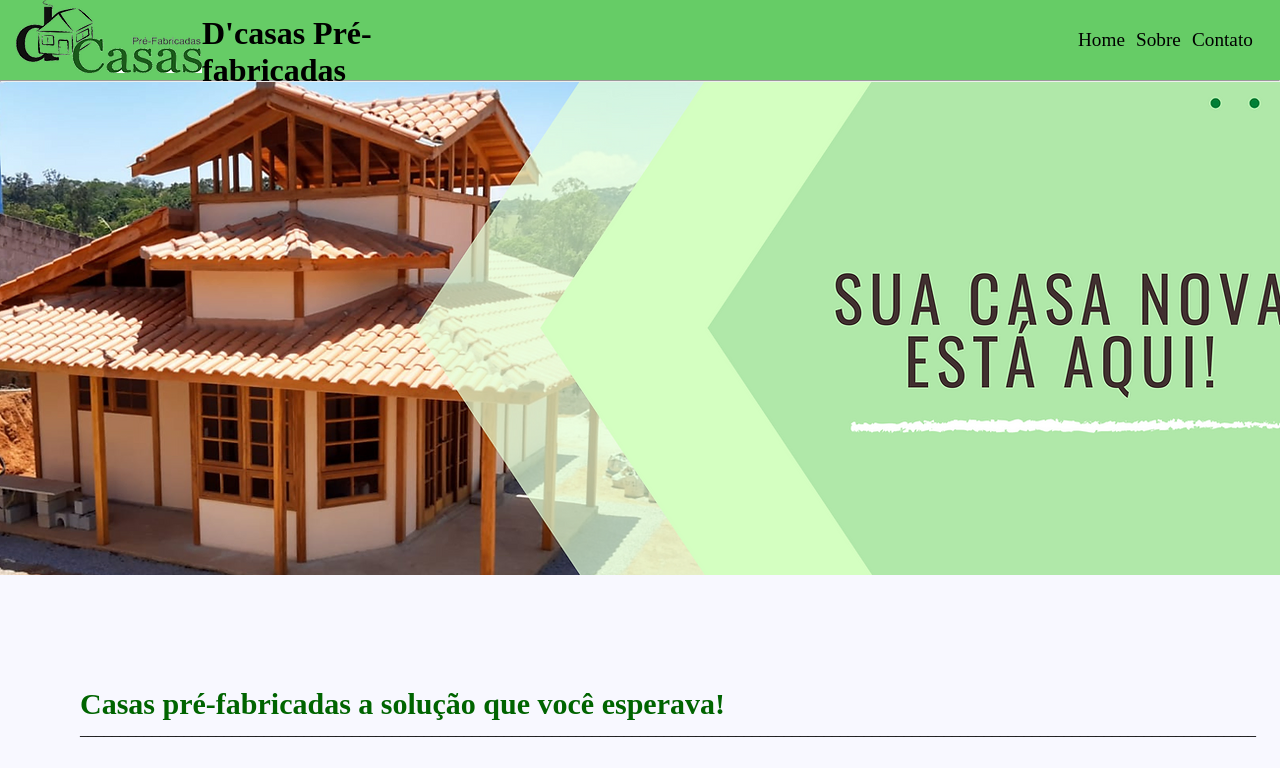
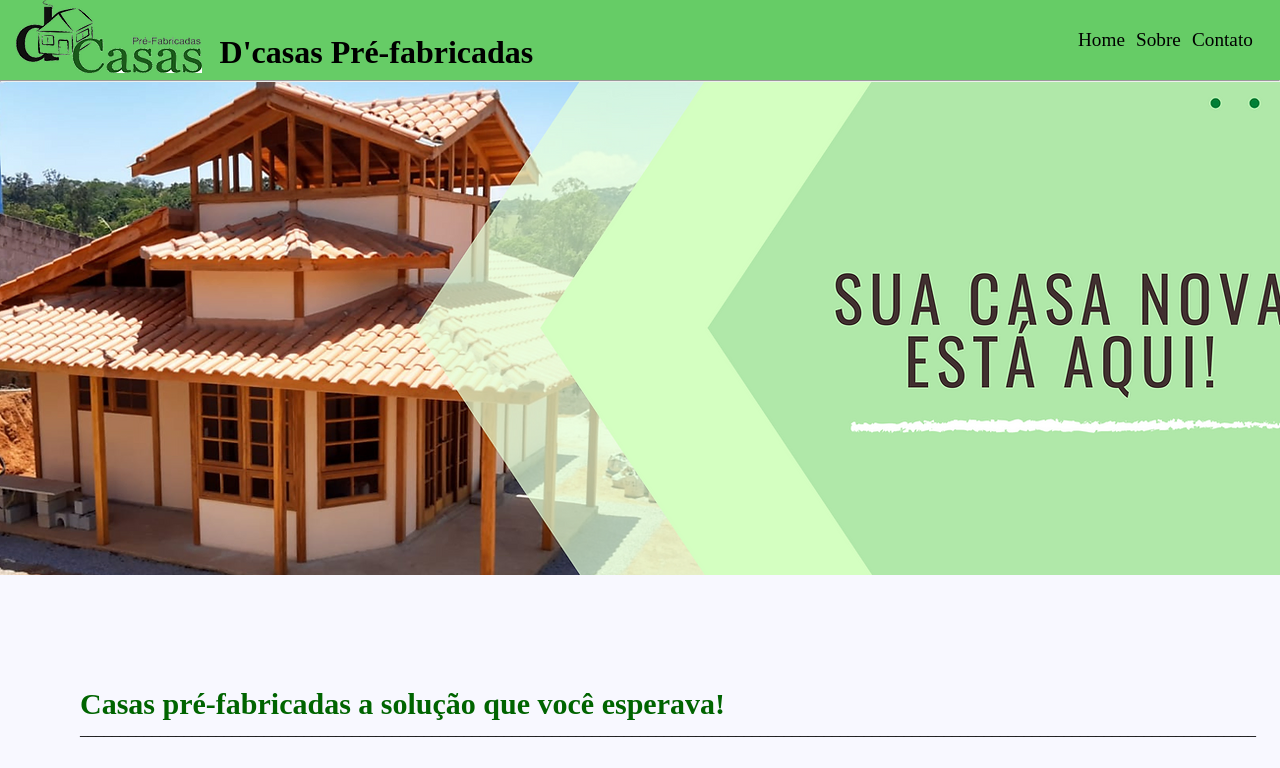
Before and after one commit to VitorLimaDomingues/D-casas-site, a plain HTML site: page index.html in a window 1280 px wide. Shown: the top 768 px of the page. Drawn offline with Linux system fonts and the light colour scheme.

```diff
--- a/src/css/estilo.css
+++ b/src/css/estilo.css
@@ -41,7 +41,7 @@
 }
 
 .titulo {
-    margin-right: 35rem;
+    margin-right: 500px;
     margin-top: 1.5rem;
 }
 
```
Also changed, not shown: src/css/cadastro.css (added).
